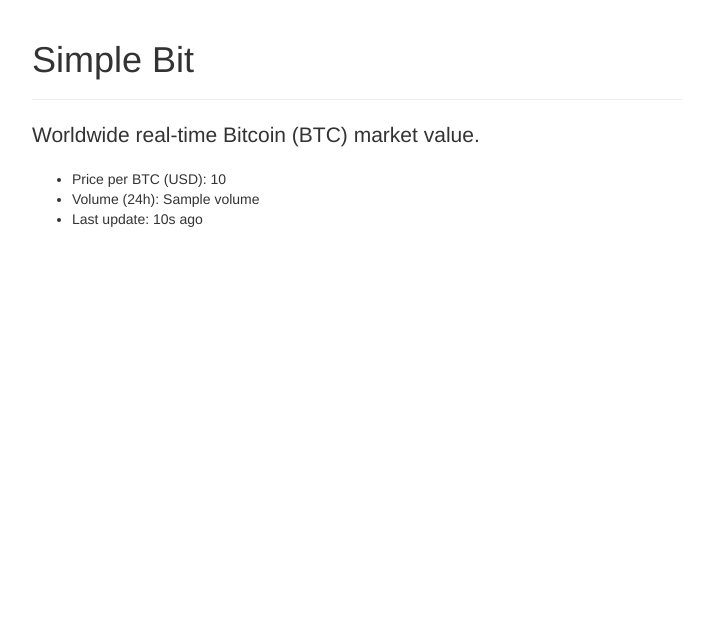
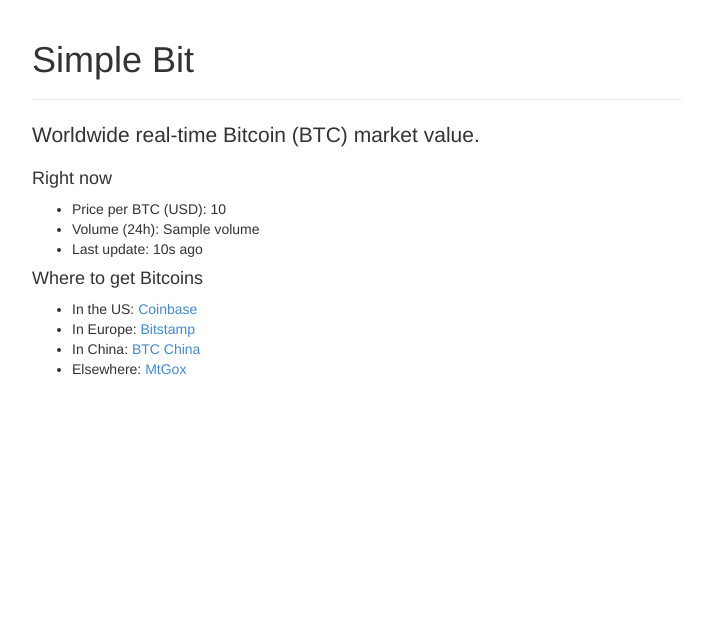
Before and after one commit to lra/simple-bit, a Python web app: template templates/index.html in a window 1280 px wide. Shown: the top 619 px of the page, without its empty margins (283-996 px from the left). Run offline with Jinja, Linux system fonts and the light colour scheme; the template is opened without the code that fills it: most values are stand-ins (such as "Sample title", 1, 10 or a date in 2020).

Commit message:
More content

```diff
--- a/templates/index.html
+++ b/templates/index.html
@@ -1,8 +1,21 @@
 {% extends "base.html" %}
 {% block content %}
+
+<h4>Right now</h4>
+
 <ul>
     <li>Price per BTC (USD): {{ metaex.usd_price }}</li>
     <li>Volume (24h): {{ metaex.volume }}</li>
     <li>Last update: {{ metaex.age }}s ago</li>
 </ul>
+
+<h4>Where to get Bitcoins</h4>
+
+<ul>
+    <li>In the US: <a href="https://coinbase.com/?r=52043addcd11dcdc5800001f&utm_campaign=user-referral&src=referral-link">Coinbase</a></li>
+    <li>In Europe: <a href="https://www.bitstamp.net/">Bitstamp</a></li>
+    <li>In China: <a href="https://vip.btcchina.com/">BTC China</a></li>
+    <li>Elsewhere: <a href="https://www.mtgox.com/">MtGox</a>
+</ul>
+
 {% endblock content %}
```
